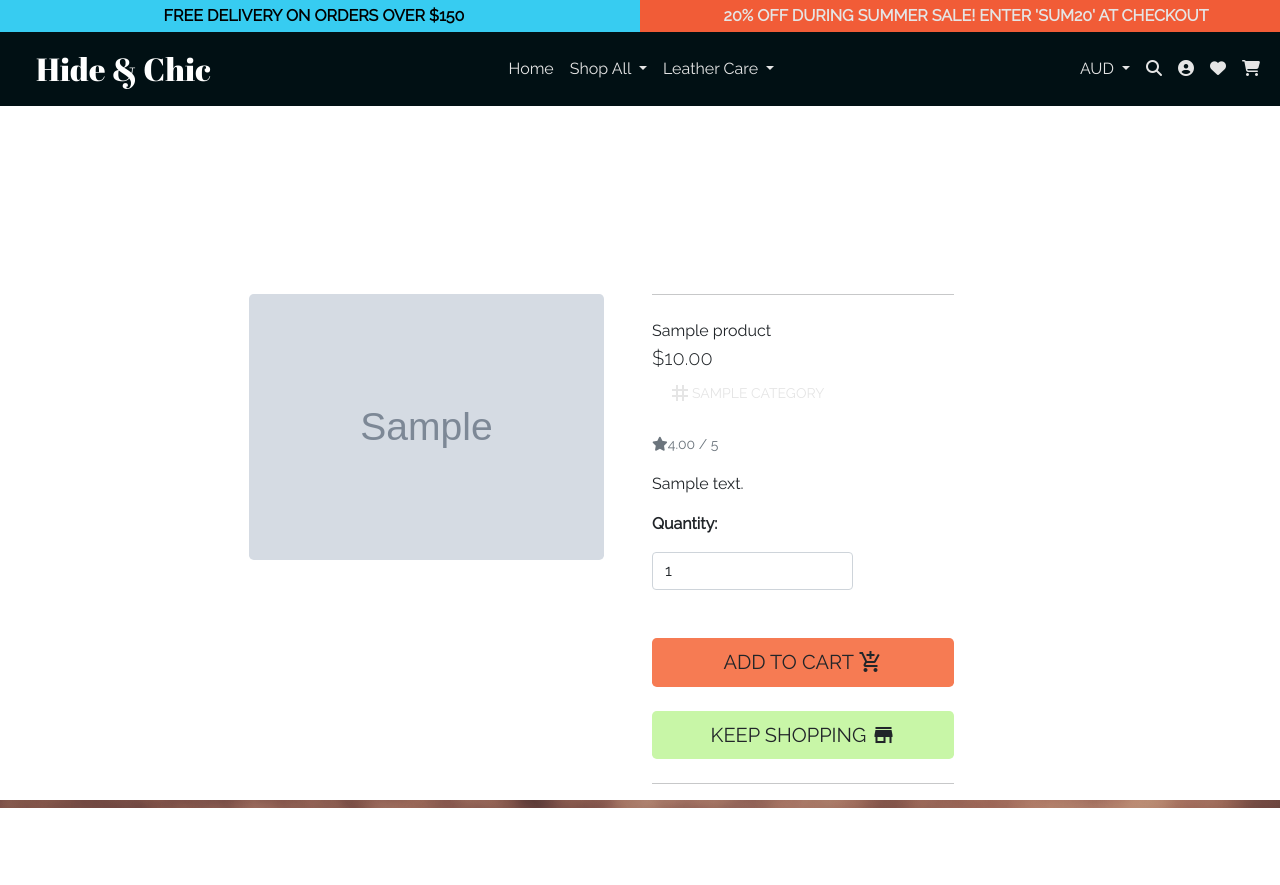
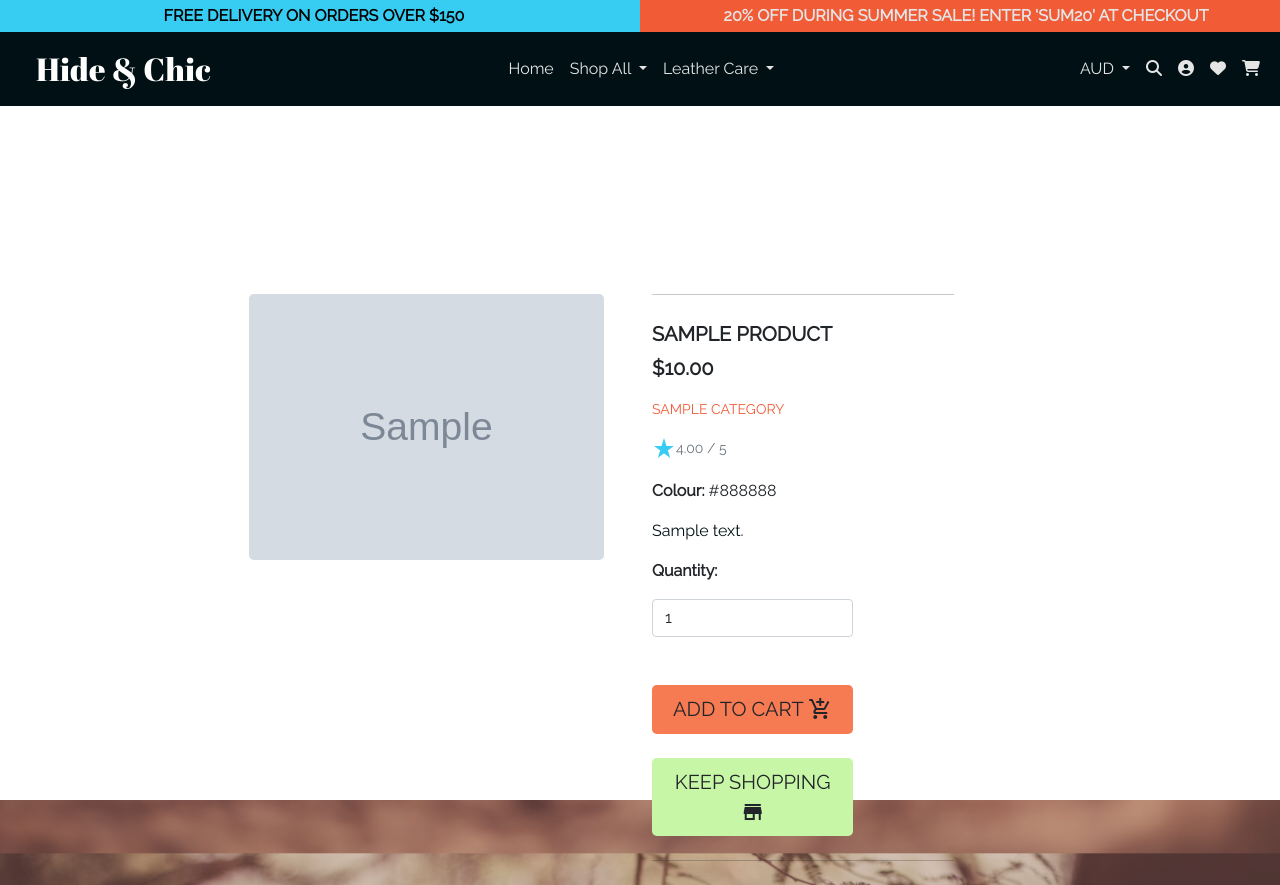
Before and after one commit to Wingkelinks/hide_and_chic_MSP4, a Django app: page /products/1 in a window 1280 px wide. Before the commit the page ends 808 px from the top, so only its background shows below. Run offline with Django 3.2, Linux system fonts and the light colour scheme; tables that the repository leaves empty hold one stand-in row (values such as "Sample post"); grey boxes marked "Sample" are stand-in pictures; some libraries are stand-ins or nearby versions.

Commit message:
Add Size Selector to Product Template & Size Info to Cart

```diff
--- a/cart/templates/cart/cart.html
+++ b/cart/templates/cart/cart.html
@@ -42,6 +42,7 @@
                                 </td>
                                 <td class="py-3">
                                     <p class="my-0"><strong>{{ item.product.name }}</strong></p>
+                                    <p class="my-0"><strong>Size: </strong>{% if item.product.has_sizes %}{{ item.size|upper }}{% else %}N/A{% endif %}</p>
                                     <p class="my-0 small text-muted">SKU: {{ item.product.sku|upper }}</p>
                                 </td>
                                 <td class="py-3">
--- a/products/templates/products/product_detail.html
+++ b/products/templates/products/product_detail.html
@@ -30,37 +30,52 @@
                 <div class="">
                     <hr class="w-75 my-4">
                     <div class="">
-                        <p class="mb-0">{{ product.name }}</p>
-                        <p class="lead mb-0 text-left font-weight-bold">${{ product.price }}</p>
+                        <p class="lead mb-1 text-uppercase fw-bolder">{{ product.name }}</p>
+                        <p class="lead mb-0 fw-bold">${{ product.price }}</p>
                         {% if product.category %}
-                        <p class="small">
-                            <a class="text-muted nav-link text-uppercase" href="{% url 'products' %}?category={{ product.category.name }}">
-                                <i class="material-icons">tag</i>{{ product.category.friendly_name }}
-                            </a>
-                        </p>
+                        <a
+                            class="text-uppercase text-decoration-none" href="{% url 'products' %}?category={{ product.category.name }}">
+                            <p class="small mt-3 orange-soda-text">
+                            {{ product.category.friendly_name }}
+                            </p>
+                        </a>
                         {% endif %}
                         {% if product.rating %}
-                            <small class="text-muted"><i class="fas fa-star mr-1"></i>{{ product.rating }} / 5</small>
+                            <small class="text-muted"><i class="material-icons m-0 cyan-text">star_rate</i>{{ product.rating }} / 5</small>
                         {% else %}
                             <small class="text-muted">No Rating</small>
                         {% endif %}
-                        <p class="mt-3">{{ product.description }}</p>
+                        <p class="mt-3"><strong class="fw-bold">Colour:</strong> {{ product.color }}</p>
+                        <p class="mt-3 blue-black-text w-75">{{ product.description }}</p>
                     </div>
                     <!-- Add to Cart Form -->
                     <form class="form" action="{% url 'add_to_cart' product.id %}" method="POST">
                         {% csrf_token %}
                         <div class="">
+                            {% with product.has_sizes as s %}
+                            {% if s %}
+                                <div class="">
+                                    <p><strong class="fw-bold">Size:</strong></p>
+                                    <select class="form-select w-50" name="product_size" id='id_product_size'>
+                                        <option value="xs">XS</option>
+                                        <option value="s">S</option>
+                                        <option value="m" selected>M</option>
+                                        <option value="l">L</option>
+                                        <option value="xl">XL</option>
+                                    </select>
+                                </div>
+                            {% endif %}
                             <div class="">
-                                <p class="mt-3"><strong>Quantity:</strong></p>
+                                <p class="mt-3"><strong class="fw-bold">Quantity:</strong></p>
                                 <div class="w-50 d-flex justify-content-center">
-                                    <div class="input-group ">
+                                    <div class="input-group">
                                         <input class="form-control qty_input" type="number" name="quantity" value="1" min="1" max="99" data-item_id="{{ product.id }}" id="id_qty_{{ product.id }}">
                                     </div>
                                 </div>
                             </div>
                         </div>
                         <!-- Buttons -->
-                        <div class="vstack gap-4 mt-5 w-75">
+                        <div class="vstack gap-4 mt-5 w-50">
                             <button
                                 type="hidden" name="redirect_url" value="{{ request.path }}"
                                 class="btn btn-lg text-uppercase coral"
@@ -76,6 +91,7 @@
                                 store
                                 </i>
                             </a>
+                            {% endwith %}
                         </div>
                     </form>
                     <hr class="w-75 my-4">
```
